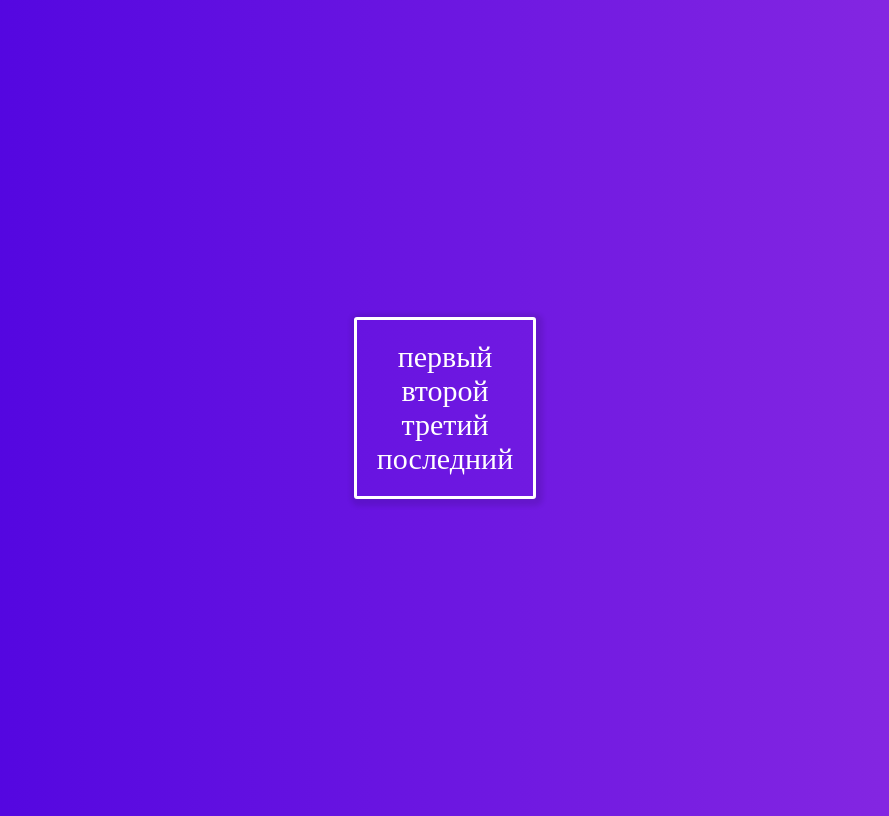
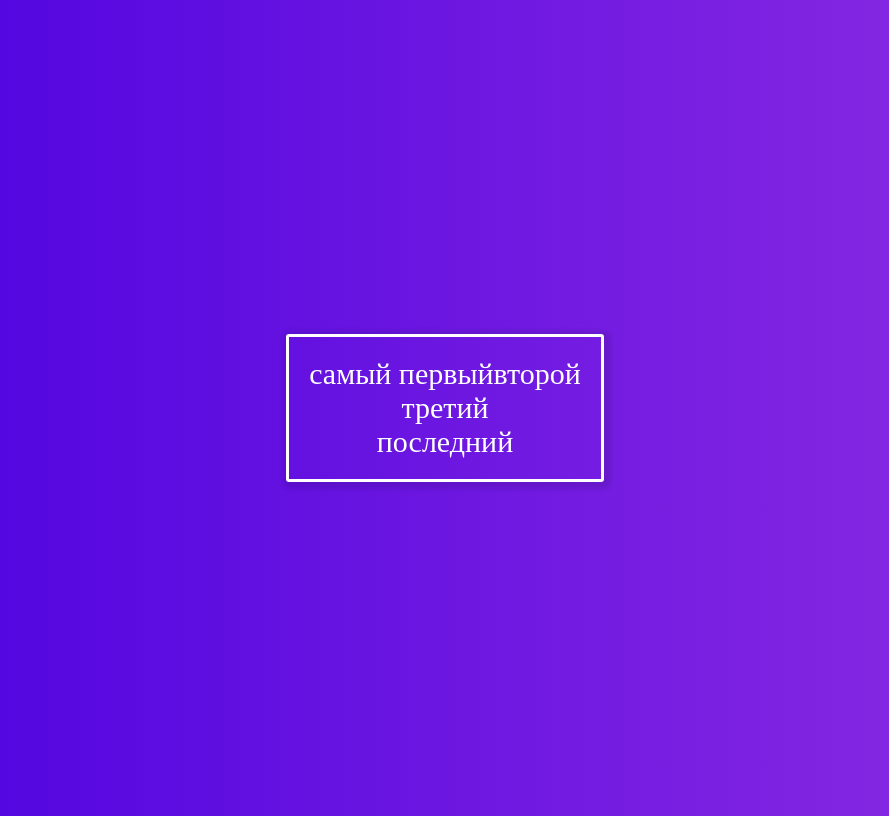
Before and after one commit to YourunB/Works_on_React, a React app in the folder br2jsx/: page / in a window 1280 px wide. Shown: the whole page, without its empty margins (195-1084 px from the left). Built offline with nearby package versions, Linux system fonts and the light colour scheme.

Commit message:
fix: whitespace in array

```diff
--- a/br2jsx/App.js
+++ b/br2jsx/App.js
@@ -5,5 +5,5 @@ import Br2jsx from './components/br2jsx';
 
 ReactDOM.render(
   <Br2jsx
-    text = 'первый<br>второй<br/>третий<br/>последний'
+    text = 'самый первый<br>второй<br/>третий<br/>последний'
   />, document.getElementById('container') );
--- a/br2jsx/components/br2jsx.js
+++ b/br2jsx/components/br2jsx.js
@@ -16,14 +16,12 @@ class Br2jsx extends React.Component {
   divRef = null;
 
   splitTags = () => {
-    let tag = <br></br>
-    let arrNoTags = this.state.text.split('<br>').join(' ').split('<br/>').join(' ').split(' ');
+    let arrNoTags = this.state.text.split('<br>').join('').split('<br/>');
     let arrWithTags = [];
 
     for (let i = 0; i < arrNoTags.length; i++) {
-      tag = <br key={i}></br>
       arrWithTags.push(arrNoTags[i]);
-      if (i !== arrNoTags.length - 1) arrWithTags.push(tag);
+      if (i !== arrNoTags.length - 1) arrWithTags.push(<br key={i}></br>);
     }
 
     return arrWithTags;
```
